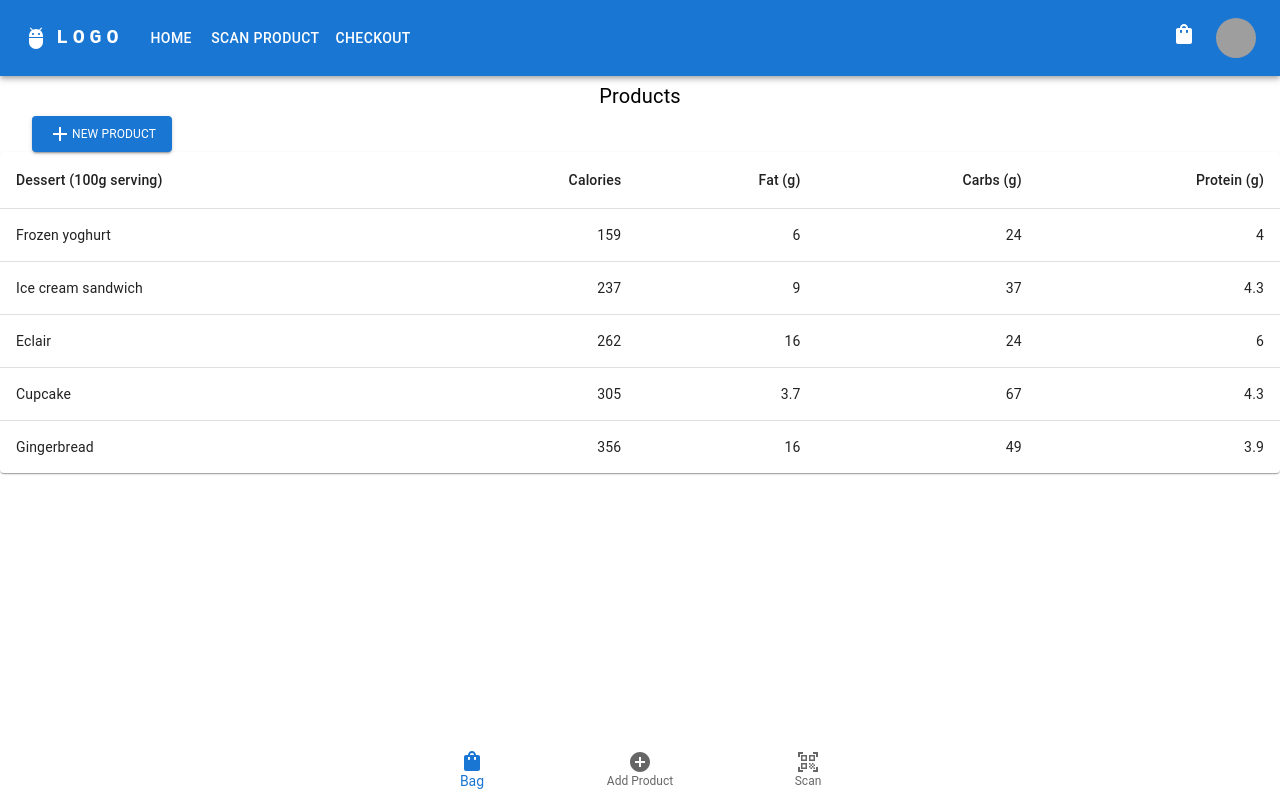
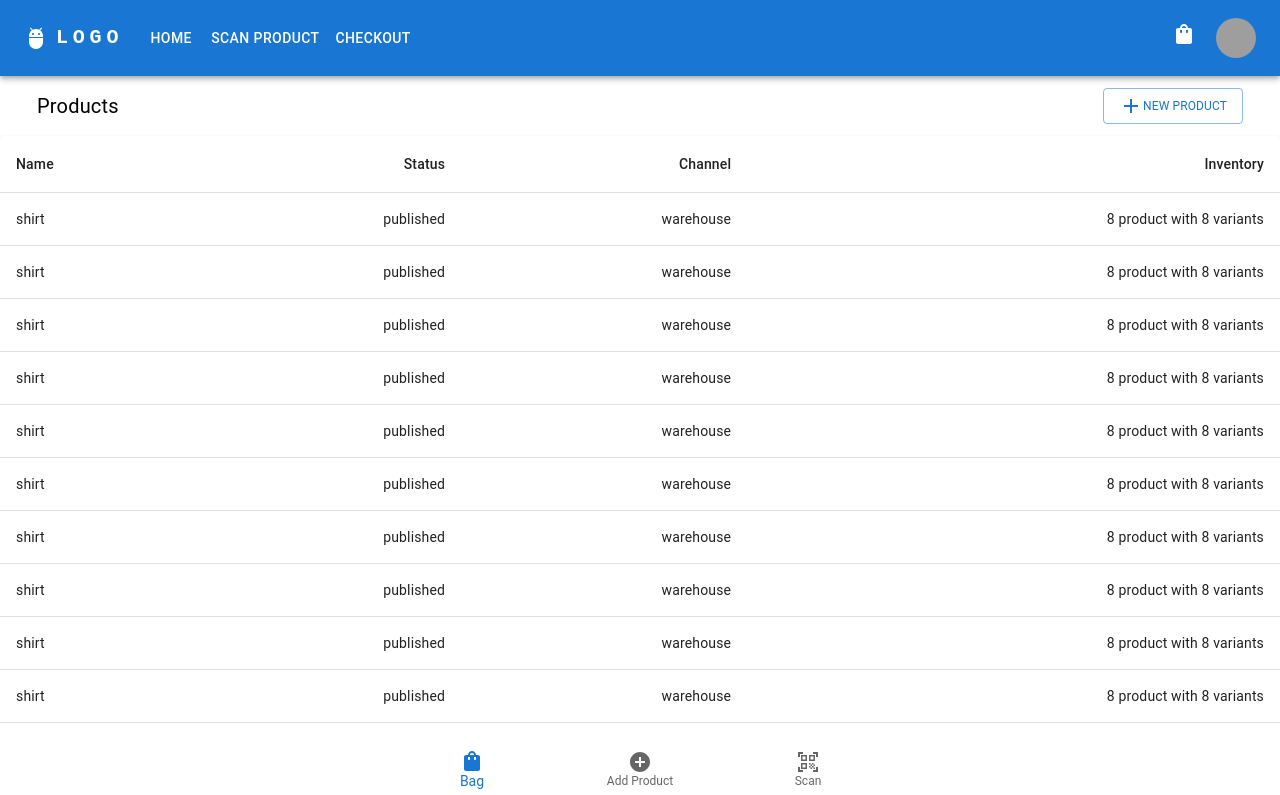
Before and after one commit to victor-914/POS, a Next.js app: page /addProduct in a window 1280 px wide. Shown: the top 795 px of the page. Built offline with nearby package versions, Linux system fonts and the light colour scheme; grey boxes are pictures that could not be loaded.

Commit message:
new_status

```diff
--- a/src/app/addProduct/components/ProductBar.tsx
+++ b/src/app/addProduct/components/ProductBar.tsx
@@ -6,29 +6,32 @@ import { Add } from '@mui/icons-material';
 
 export default function ProductBar() {
     return (
-        <Box sx={{ flexGrow: 1, }}>
-            <Typography
-                sx={{
-                    fontSize: "20px",
-                    width: "100%",
-                    textAlign: "center",
-                    lineHeight: "2",
+        <Box sx={{ flexGrow: 1 }}>
 
-                }}
-
-            >Products</Typography>
             <Box
                 sx={{
                     // backgroundColor:'green',
                     display: "flex",
-                    alignItems: 'flex-end',
+                    alignItems: 'center',
                     width: "95%",
                     margin: "auto",
                     flexDirection: 'row',
+                    padding:"10px 5px 10px 5px",
                     justifyContent: 'space-between'
                 }}
             >
-                <Button variant="contained">
+
+                <Typography
+                    sx={{
+                        fontSize: "20px",
+                        width: "auto",
+                        textAlign: "center",
+                        lineHeight: "2",
+
+                    }}
+
+                >Products</Typography>
+                <Button variant="outlined">
                     <Add />
 
                     <Typography
--- a/src/app/addProduct/components/ProductListTable.tsx
+++ b/src/app/addProduct/components/ProductListTable.tsx
@@ -6,53 +6,83 @@ import TableContainer from '@mui/material/TableContainer';
 import TableHead from '@mui/material/TableHead';
 import TableRow from '@mui/material/TableRow';
 import Paper from '@mui/material/Paper';
+import Link from 'next/router';
+import { useRouter } from 'next/navigation';
 
 function createData(
   name: string,
-  calories: number,
-  fat: number,
-  carbs: number,
-  protein: number,
+  status: string,
+  channel: string,
+  inventory: string,
 ) {
-  return { name, calories, fat, carbs, protein };
+  return { name, status, channel, inventory };
 }
 
 const rows = [
-  createData('Frozen yoghurt', 159, 6.0, 24, 4.0),
-  createData('Ice cream sandwich', 237, 9.0, 37, 4.3),
-  createData('Eclair', 262, 16.0, 24, 6.0),
-  createData('Cupcake', 305, 3.7, 67, 4.3),
-  createData('Gingerbread', 356, 16.0, 49, 3.9),
+  createData("shirt", "published", "warehouse", "8 product with 8 variants"),
+  createData("shirt", "published", "warehouse", "8 product with 8 variants"),
+  createData("shirt", "published", "warehouse", "8 product with 8 variants"),
+  createData("shirt", "published", "warehouse", "8 product with 8 variants"),
+  createData("shirt", "published", "warehouse", "8 product with 8 variants"),
+  createData("shirt", "published", "warehouse", "8 product with 8 variants"),
+  createData("shirt", "published", "warehouse", "8 product with 8 variants"),
+  createData("shirt", "published", "warehouse", "8 product with 8 variants"),
+  createData("shirt", "published", "warehouse", "8 product with 8 variants"),
+  createData("shirt", "published", "warehouse", "8 product with 8 variants"),
+  createData("shirt", "published", "warehouse", "8 product with 8 variants"),
+  createData("shirt", "published", "warehouse", "8 product with 8 variants"),
+  createData("shirt", "published", "warehouse", "8 product with 8 variants"),
+  createData("shirt", "published", "warehouse", "8 product with 8 variants"),
+  createData("shirt", "published", "warehouse", "8 product with 8 variants"),
+  createData("shirt", "published", "warehouse", "8 product with 8 variants"),
+  createData("shirt", "published", "warehouse", "8 product with 8 variants"),
+  createData("shirt", "published", "warehouse", "8 product with 8 variants"),
+  createData("shirt", "published", "warehouse", "8 product with 8 variants"),
+  createData("shirt", "published", "warehouse", "8 product with 8 variants"),
+  createData("shirt", "published", "warehouse", "8 product with 8 variants"),
+  createData("shirt", "published", "warehouse", "8 product with 8 variants"),
+  createData("shirt", "published", "warehouse", "8 product with 8 variants"),
+  createData("shirt", "published", "warehouse", "8 product with 8 variants"),
+  createData("shirt", "published", "warehouse", "8 product with 8 variants"),
+
 ];
 
 export default function ProductListTable() {
+
+   const router = useRouter()
+
   return (
     <TableContainer component={Paper}>
-      <Table sx={{ minWidth: 650 }} aria-label="simple table">
+      <Table sx={{ minWidth: 650, marginBottom:"50px" }} aria-label="simple table">
         <TableHead>
           <TableRow>
-            <TableCell>Dessert (100g serving)</TableCell>
-            <TableCell align="right">Calories</TableCell>
-            <TableCell align="right">Fat&nbsp;(g)</TableCell>
-            <TableCell align="right">Carbs&nbsp;(g)</TableCell>
-            <TableCell align="right">Protein&nbsp;(g)</TableCell>
+            <TableCell>Name</TableCell>
+            <TableCell align="right">Status</TableCell>
+            <TableCell align="right">Channel</TableCell>
+            <TableCell align="right">Inventory</TableCell>
           </TableRow>
         </TableHead>
         <TableBody>
           {rows.map((row) => (
             <TableRow
               key={row.name}
+
+              onClick={()=> router.push("/")}
+
               sx={{ '&:last-child td, &:last-child th': { border: 0 } }}
             >
+
               <TableCell component="th" scope="row">
                 {row.name}
               </TableCell>
-              <TableCell align="right">{row.calories}</TableCell>
-              <TableCell align="right">{row.fat}</TableCell>
-              <TableCell align="right">{row.carbs}</TableCell>
-              <TableCell align="right">{row.protein}</TableCell>
+
+              <TableCell align="right">{row.status}</TableCell>
+              <TableCell align="right">{row.channel}</TableCell>
+              <TableCell align="right">{row.inventory}</TableCell>
             </TableRow>
+
           ))}
+
         </TableBody>
       </Table>
     </TableContainer>
```
